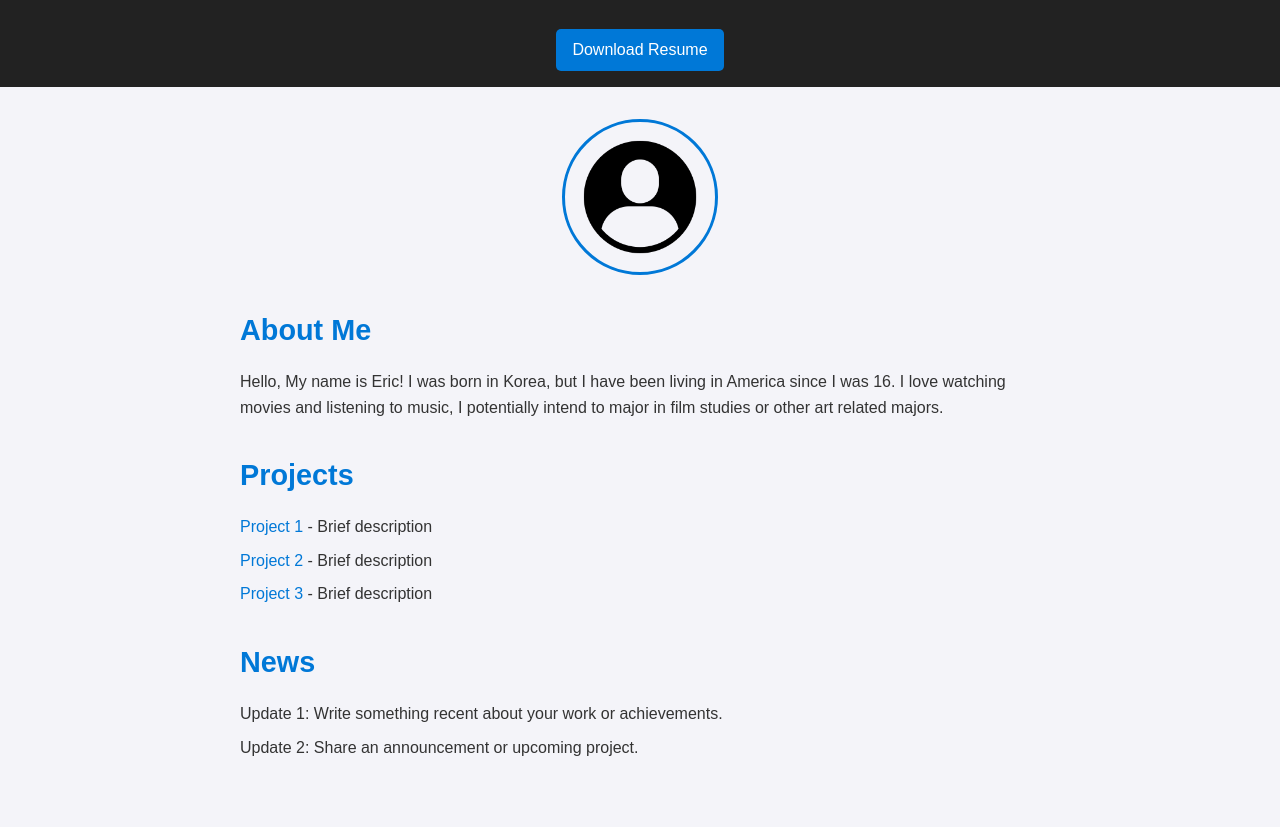
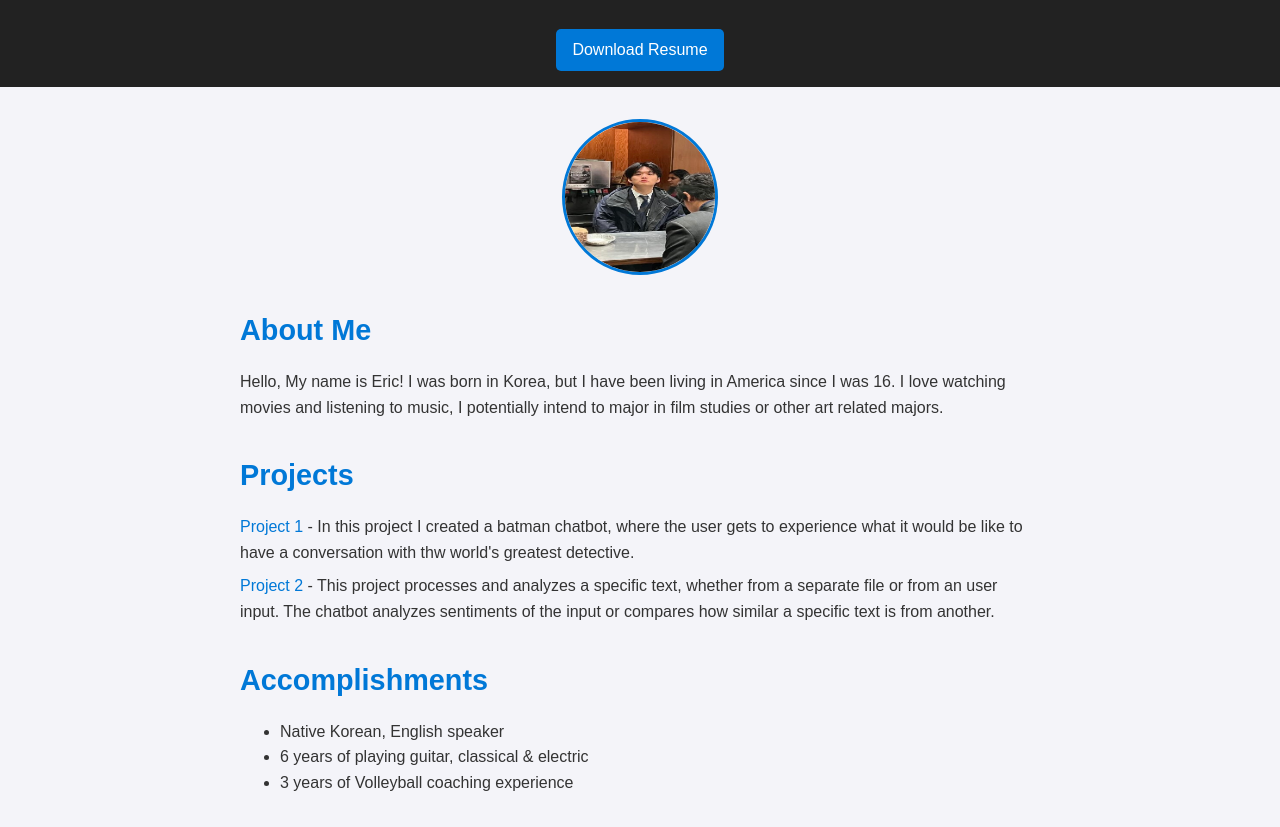
Before and after one commit to yooooook/ericyook.github.io, a plain HTML site: page index.html in a window 1280 px wide. Shown: the part 158-985 px from the top of the page. Before the commit the page ends 950 px from the top, so only its background shows below. Drawn offline with Linux system fonts and the light colour scheme.

Commit message:
updated photo

```diff
--- a/index.html
+++ b/index.html
@@ -31,7 +31,7 @@
     <main>
         <section class="photo">
             <!-- Placeholder - Paste a picture here -->
-            <img src="photo.png" alt="Your Photo">
+            <img src="me.jpg" alt="Your Photo">
         </section>
 
         <section class="about-me">
@@ -45,18 +45,18 @@
             <h2>Projects</h2>
             <ul>
                 <!-- Placeholder - Update the links and descriptions -->
-                <li><a href="https://github.com/your-username/project1" target="_blank">Project 1</a> - Brief description</li>
-                <li><a href="https://github.com/your-username/project2" target="_blank">Project 2</a> - Brief description</li>
-                <li><a href="https://github.com/your-username/project3" target="_blank">Project 3</a> - Brief description</li>
+                <li><a href="https://github.com/Colby-CS-154/chatbot-yooooook" target="_blank">Project 1</a> - In this project I created a batman chatbot, where the user gets to experience what it would be like to have a conversation with thw world's greatest detective. </li>
+                <li><a href="https://github.com/Colby-CS-154/project-3-yooooook" target="_blank">Project 2</a> - This project processes and analyzes a specific text, whether from a separate file or from an user input. The chatbot analyzes sentiments of the input or compares how similar a specific text is from another.  </li>
             </ul>
         </section>
 
-        <section class="news">
-            <h2>News</h2>
+        <section class="Accomplishments">
+            <h2>Accomplishments</h2>
             <ul>
                 <!-- Placeholder - Update the content -->
-                <li>Update 1: Write something recent about your work or achievements.</li>
-                <li>Update 2: Share an announcement or upcoming project.</li>
+                <li>Native Korean, English speaker </li>
+                <li>6 years of playing guitar, classical & electric </li>
+                <li>3 years of Volleyball coaching experience</li>
             </ul>
         </section>
     </main>
```
Also changed, not shown: me.jpg (added).
